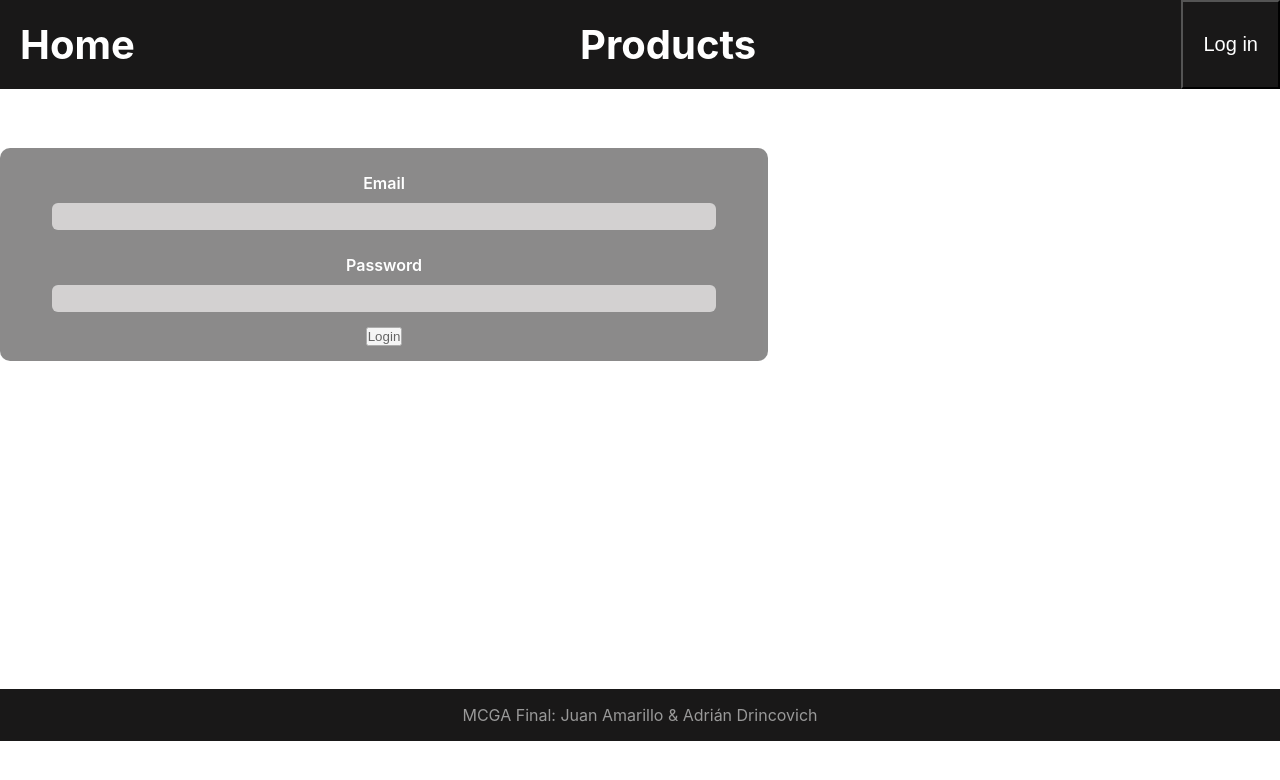
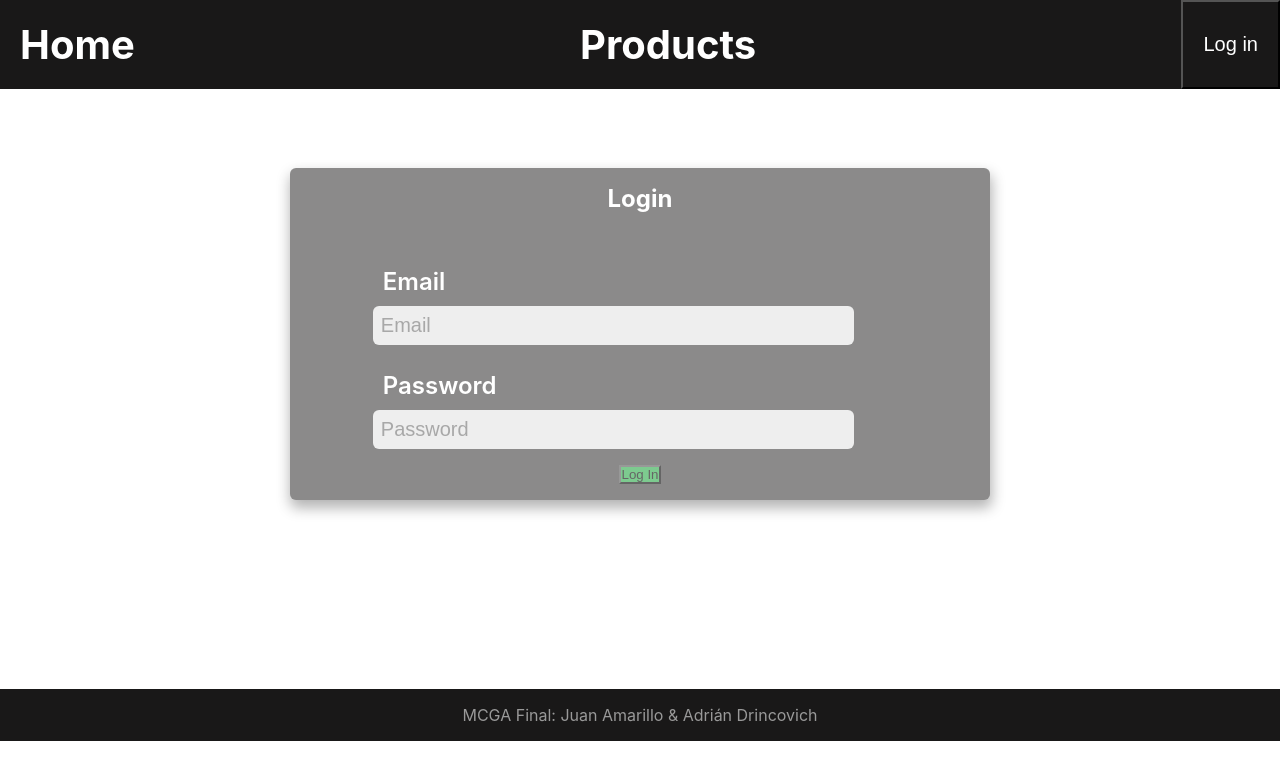
Before and after one commit to Adrincovich/frontend_mcga_final, a React (Create React App) app: page /Login in a window 1280 px wide. Shown: the top 780 px of the page. Built offline with nearby package versions, Linux system fonts and the light colour scheme.

Commit message:
Se agrega logica al Login y Modal

```diff
--- a/package.json
+++ b/package.json
@@ -3,6 +3,9 @@
   "version": "0.1.0",
   "private": true,
   "dependencies": {
+    "@emotion/react": "^11.10.5",
+    "@emotion/styled": "^11.10.5",
+    "@mui/material": "^5.10.17",
     "@testing-library/jest-dom": "^5.16.5",
     "@testing-library/react": "^13.4.0",
     "@testing-library/user-event": "^13.5.0",
--- /dev/null
+++ b/src/components/Shared/Input/index.jsx
@@ -0,0 +1,23 @@
+import React from 'react'
+import styles from './input.module.css'
+const Input = ({type, placeholder, requiredTags, register, inputName, errors}) => {
+  return (<>
+        <input
+        type={type}
+        placeholder={placeholder}
+        className={styles.input}
+        {...register(inputName, requiredTags)}
+        />
+        {errors &&
+        <p className={styles.errorLabel}>
+            { errors.type === 'required' ? 'Required'
+            : errors.type === 'maxLength' ? 'Exceeded maximumn length'
+            : errors.type === 'minLength' ? 'Invalid minimum length'
+            : errors.type === 'min' ? 'Invalid quantity'
+            : 'Invalid pattern'}
+        </p>}
+    </>
+  )
+}
+
+export default Input
--- /dev/null
+++ b/src/components/Shared/Input/input.module.css
@@ -0,0 +1,12 @@
+.input{
+    padding: .5rem;
+    font-size: 1.25rem;
+    margin: 0;
+    background-color: rgb(245, 245, 245);
+}
+
+.errorLabel{
+    margin: 0;
+    text-align: left;
+    color: #F44336;
+}
--- /dev/null
+++ b/src/components/Shared/InputContainer/index.jsx
@@ -0,0 +1,12 @@
+import React from 'react'
+import styles from './inputContainer.module.css'
+const InputContainer = ({children, label}) => {
+    return (
+        <div className={styles.inputContainer}>
+            <label className={styles.inputLabel}>{label}</label>
+            {children}
+        </div>
+    )
+}
+
+export default InputContainer
--- /dev/null
+++ b/src/components/Shared/InputContainer/inputContainer.module.css
@@ -0,0 +1,11 @@
+.inputContainer{
+    display: flex;
+    flex-direction: column;
+    width: 80%;
+    margin: 0 auto 1rem;
+}
+
+.inputLabel{
+    font-size: 1.5rem;
+    text-align: left;
+}
--- /dev/null
+++ b/src/components/Shared/Modal/index.jsx
@@ -0,0 +1,39 @@
+import { Modal, Box } from '@mui/material'
+import React from 'react'
+import styles from './modal.module.css'
+
+const InformationModal = ({Message, Title, open, setOpen, titleColor, children}) => {
+    const handleClose = () => setOpen(false);
+
+    const style = {
+        position: 'absolute',
+        top: '50%',
+        left: '50%',
+        transform: 'translate(-50%, -50%)',
+        width: 400,
+        bgcolor: '#191818',
+        border: '2px solid #000',
+        boxShadow: 24,
+        p: 4
+    };
+
+    return (
+        <Modal
+            className={styles.modal}
+            open={open}
+            onClose={handleClose}
+            aria-labelledby="parent-modal-title"
+            aria-describedby="parent-modal-description"
+        >
+            <Box className={styles.box} sx={{ ...style, width: 400 }}>
+                <h2 style={{color: titleColor }} className={styles.modalTitle} id="parent-modal-title">{Title}</h2>
+                <p className={styles.modalMessage} id="parent-modal-description">
+                    {Message}
+                </p>
+                {children}
+            </Box>
+        </Modal>
+    )
+}
+
+export default InformationModal
--- /dev/null
+++ b/src/components/Shared/Modal/modal.module.css
@@ -0,0 +1,18 @@
+.box{
+    color: white;
+}
+
+.modal{
+    justify-content: center;
+    text-align: center;
+}
+
+.modalTitle{
+    font-size: 1.5rem;
+    padding-bottom: 1.5rem;
+}
+
+.modalMessage{
+    font-size: 1.25rem;
+    margin-bottom: 1rem;
+}
--- a/src/screens/Login/index.jsx
+++ b/src/screens/Login/index.jsx
@@ -1,30 +1,83 @@
-import React from "react";
-import { useForm } from "react-hook-form";
+import React, { useEffect, useState } from 'react'
+import styles from './login.module.css'
+import { useForm } from 'react-hook-form'
+import { useNavigate } from 'react-router-dom'
+import InputContainer from '../../components/Shared/InputContainer'
+import Input from '../../components/Shared/Input'
+import Button from '../../components/Shared/Button'
+import { useDispatch, useSelector } from 'react-redux'
+import { getUsers } from '../../store/users/thunks'
+import InformationModal from '../../components/Shared/Modal'
 
-function Login() {
-  const { register, handleSubmit, formState: { errors } } = useForm();
+const Login = () => {
+    const [open, setOpen] = useState(false);
+    let userStorage = localStorage.getItem("user");
+    const { register, handleSubmit, formState: { errors } } = useForm();
+    const { isLoading, isError, data } = useSelector((state) => state.user);
+    const dispatch = useDispatch();
+    const navigate = useNavigate();
 
-  const onSubmit = data => {
-    console.log(data)
-  };
+    useEffect(() => {
+        if(userStorage)
+            return navigate('/');
+    }, [userStorage, navigate])
 
-  return (
-    <div>
-       <h2>Login</h2>
-      <form onSubmit={handleSubmit(onSubmit)}>
-        <label>Email</label>
-        <input type={"email"} {...register("email",{required: true})}/>
-        {errors.email && <span>This field is required</span>}
+    const onSubmit = (e) => {
+        let body = {
+            "email": e.email,
+            "pass": e.password
+        };
 
-        <label>Password</label>
-        <input type={"password"} {...register("password", { required: true, minLength: 6 })} />
-        {errors.password && <span>error password</span>}
+        dispatch(getUsers(body));
 
+        if(isError){
+            setOpen(true);
+        }
 
-        <button type="submit">Login</button>
-      </form>
-    </div>
-  )
+        if(!isLoading && !isError && localStorage.getItem('user')){
+            navigate('/');
+        }
+    }
+
+    return (
+        <div className={styles.login}>
+            { isError &&
+            <InformationModal
+                Message={data.Message}
+                Title='Error in login!'
+                open={open}
+                setOpen={setOpen}
+            />}
+
+            <form className={styles.form} onSubmit={handleSubmit(onSubmit)}>
+                <h2 className={styles.title}>Login</h2>
+                <InputContainer label={'Email'}>
+                    <Input
+                        register={register}
+                        inputName={'email'}
+                        requiredTags={{ required: true, pattern: /^[a-z0-9._%+-]+@[a-z0-9.-]+\.[a-z]{2,4}$/ }}
+                        placeholder={'Email'}
+                        errors={errors.email}
+                    />
+                </InputContainer>
+                <InputContainer label={'Password'}>
+                    <Input
+                        register={register}
+                        inputName={'password'}
+                        requiredTags={{ required: true }}
+                        placeholder={'Password'}
+                        type='password'
+                        errors={errors.password}
+                    />
+                </InputContainer>
+                <Button
+                    content='Log In'
+                    background='#28a745'
+                    type='submit'
+                 />
+            </form>
+        </div>
+    )
 }
 
 export default Login
--- /dev/null
+++ b/src/screens/Login/login.module.css
@@ -0,0 +1,26 @@
+.login{
+    display: flex;
+    flex-direction: column;
+    justify-content: center;
+    text-align: center;
+    align-items: center;
+    padding: 2rem;
+    min-height: 500px;
+}
+
+.form{
+    max-width: 700px;
+    min-width: 400px;
+    box-shadow: 1px 7px 14px 1px rgba(0,0,0,0.5);
+    -webkit-box-shadow: 1px 7px 14px 1px rgba(0,0,0,0.5);
+    -moz-box-shadow: 1px 7px 14px 1px rgba(0,0,0,0.5);
+    border-radius: 6px;
+    margin-top: 20px;
+    padding: 1rem;
+    justify-content: center;
+}
+
+.title{
+    font-size: 1.5rem;
+    padding-bottom: 1.5rem;
+}
--- a/src/store/rootReducer.js
+++ b/src/store/rootReducer.js
@@ -1,8 +1,10 @@
 import {combineReducers} from "redux";
 import productsReducer from "./products/reducer";
+import usersReducer from "./users/reducer";
 
 // Agregamos los productos acá
 const rootReducer = combineReducers({
+    user: usersReducer,
     products: productsReducer,
 });
 
```
Also changed, not shown: 1 other file (tests, documents, lock files or other folders).
